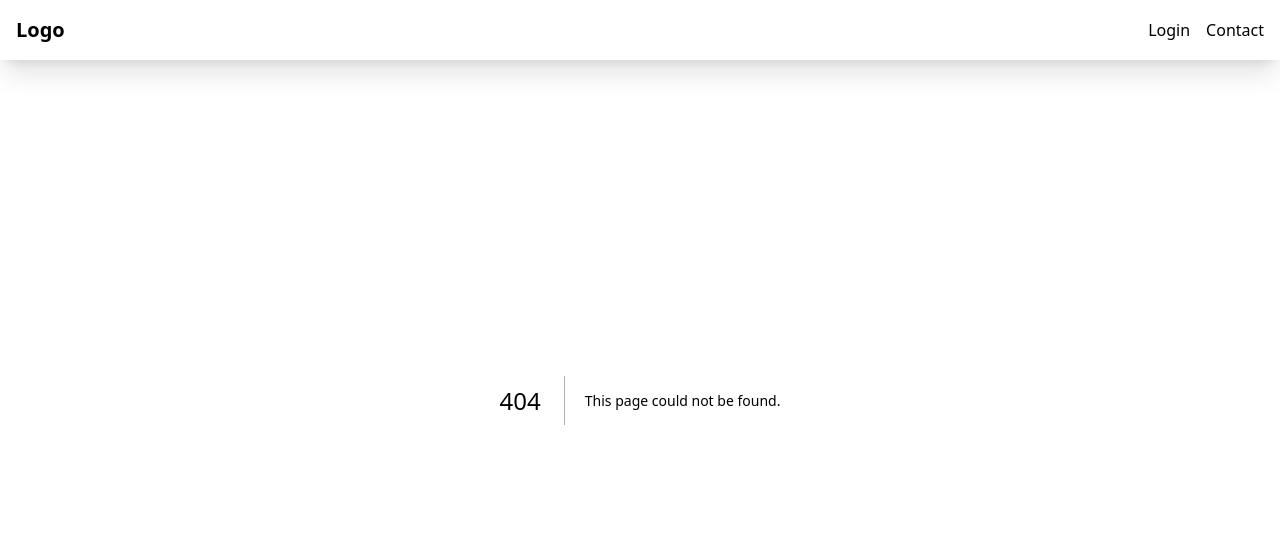
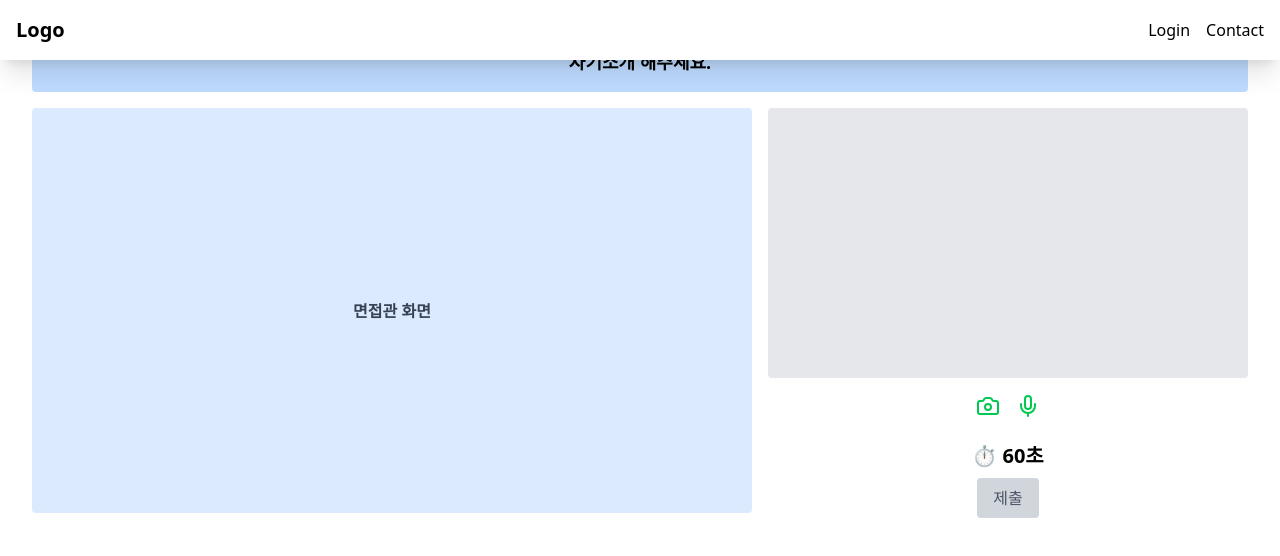
Before and after one commit to sk-final-2/front, a Next.js app: page /interview in a window 1280 px wide. Before the commit this address had no page. Shown: the top 556 px of the page. Built offline with nearby package versions, Linux system fonts and the light colour scheme; no server answers.

Commit message:
기본적인 면접페이지 ui 및 로직

```diff
--- a/package.json
+++ b/package.json
@@ -11,6 +11,7 @@
   "dependencies": {
     "@reduxjs/toolkit": "^2.8.2",
     "axios": "^1.11.0",
+    "lucide-react": "^0.534.0",
     "next": "15.4.1",
     "react": "19.1.0",
     "react-dom": "19.1.0"
--- /dev/null
+++ b/src/app/interview/page.tsx
@@ -0,0 +1,124 @@
+"use client";
+
+import { useEffect, useState } from "react";
+import RecordingControls from "@/components/interview/RecordingControls";
+import DeviceSettings from "@/components/interview/DeviceSettings";
+import QuestionDisplay from "@/components/interview/QuestionDisplay";
+import UserVideo from "@/components/interview/UserVideo";
+import InterviewerView from "@/components/interview/InterviewerView";
+
+const questionList = [
+  "자기소개 해주세요.",
+  "우리 회사에 지원한 이유는 무엇인가요?",
+  "최근에 했던 프로젝트를 설명해주세요.",
+];
+
+export default function InterviewPage() {
+  const [currentIndex, setCurrentIndex] = useState(0);
+  const [questionStarted, setQuestionStarted] = useState(false);
+  const [interviewPaused, setInterviewPaused] = useState(false);
+  const [stream, setStream] = useState<MediaStream | null>(null);
+
+  // 🎥 사용자 카메라 스트림 가져오기
+  useEffect(() => {
+    const getStream = async () => {
+      try {
+        const media = await navigator.mediaDevices.getUserMedia({
+          video: true,
+          audio: true,
+        });
+        setStream(media);
+        setQuestionStarted(true); // ✅ 여기서 시작!
+      } catch (err) {
+        alert("카메라/마이크 권한이 필요합니다.");
+      }
+    };
+
+    getStream();
+  }, []);
+
+  // ⏩ 다음 질문 진행
+  const goToNextQuestion = () => {
+    if (currentIndex + 1 < questionList.length) {
+      setCurrentIndex((prev) => prev + 1);
+      setQuestionStarted(false);
+      setTimeout(() => setQuestionStarted(true), 500);
+    } else {
+      alert("면접이 완료되었습니다!");
+    }
+  };
+
+  // 📤 영상 제출 핸들러 (수정필요!!!)
+  const handleSubmit = async (blob: Blob) => {
+    const formData = new FormData();
+    formData.append("video", blob);
+    formData.append("question", questionList[currentIndex]);
+
+    await fetch("/api/interview/submit", {
+      method: "POST",
+      body: formData,
+    });
+
+    goToNextQuestion();
+  };
+
+  // 📡 마이크/카메라 상태 감지 및 인터뷰 정지/재개
+  const handleDeviceToggle = (type: "camera" | "mic", isOn: boolean) => {
+    if (!isOn) {
+      alert(
+        `⚠️ ${
+          type === "camera" ? "카메라" : "마이크"
+        }가 꺼졌습니다. 인터뷰가 일시 중지됩니다.`,
+      );
+      setInterviewPaused(true);
+    } else {
+      const videoTrack = stream?.getVideoTracks()[0];
+      const audioTrack = stream?.getAudioTracks()[0];
+
+      if (videoTrack?.enabled && audioTrack?.enabled) {
+        alert(
+          "✅ 카메라와 마이크가 모두 켜졌습니다. 인터뷰를 다시 시작합니다.",
+        );
+        setInterviewPaused(false);
+        setQuestionStarted(false);
+        setTimeout(() => setQuestionStarted(true), 300);
+      }
+    }
+  };
+
+  return (
+    <div className="p-8 space-y-4">
+      {/* 질문 표시 */}
+      <QuestionDisplay
+        question={questionList[currentIndex]}
+        index={currentIndex}
+        total={questionList.length}
+      />
+
+      <div className="flex gap-4">
+        {/* 면접관 더미 */}
+        <div className="flex-[3]">
+          <InterviewerView />
+        </div>
+
+        {/* 우측 */}
+        <div className="flex-[2] flex flex-col gap-2 items-center">
+          <UserVideo stream={stream} />
+          <DeviceSettings stream={stream} onDeviceToggle={handleDeviceToggle} />
+          {!interviewPaused ? (
+            <RecordingControls
+              stream={stream}
+              questionStarted={questionStarted}
+              onAutoSubmit={handleSubmit}
+              onManualSubmit={handleSubmit}
+            />
+          ) : (
+            <div className="text-red-500 text-sm mt-2">
+              녹화가 일시 중지되었습니다. 카메라/마이크를 다시 켜주세요.
+            </div>
+          )}
+        </div>
+      </div>
+    </div>
+  );
+}
--- /dev/null
+++ b/src/components/interview/DeviceSettings.tsx
@@ -0,0 +1,45 @@
+"use client";
+
+import { useState } from "react";
+import { Camera, CameraOff, Mic, MicOff } from "lucide-react";
+
+interface Props {
+  stream: MediaStream | null;
+  onDeviceToggle: (type: "camera" | "mic", on: boolean) => void;
+}
+
+export default function DeviceSettings({ stream, onDeviceToggle }: Props) {
+  const [cameraOn, setCameraOn] = useState(true);
+  const [micOn, setMicOn] = useState(true);
+
+  // 트랙 ON/OFF 토글
+  const toggleTrack = (type: "video" | "audio", currentOn: boolean) => {
+    if (!stream) return;
+
+    const tracks =
+      type === "video" ? stream.getVideoTracks() : stream.getAudioTracks();
+
+    tracks.forEach((track) => {
+      track.enabled = !currentOn;
+    });
+
+    if (type === "video") {
+      setCameraOn(!currentOn);
+      onDeviceToggle("camera", !currentOn);
+    } else {
+      setMicOn(!currentOn);
+      onDeviceToggle("mic", !currentOn);
+    }
+  };
+
+  return (
+    <div className="flex gap-4 mt-2">
+      <button onClick={() => toggleTrack("video", cameraOn)}>
+        {cameraOn ? <Camera className="text-green-500" /> : <CameraOff className="text-red-500" />}
+      </button>
+      <button onClick={() => toggleTrack("audio", micOn)}>
+        {micOn ? <Mic className="text-green-500" /> : <MicOff className="text-red-500" />}
+      </button>
+    </div>
+  );
+}
--- /dev/null
+++ b/src/components/interview/InterviewerView.tsx
@@ -0,0 +1,7 @@
+export default function InterviewerView() {
+  return (
+    <div className="flex-1 bg-blue-100 aspect-video flex items-center justify-center rounded">
+      <span className="text-gray-700 font-semibold">면접관 화면</span>
+    </div>
+  );
+}
--- /dev/null
+++ b/src/components/interview/QuestionDisplay.tsx
@@ -0,0 +1,15 @@
+interface QuestionDisplayProps {
+  question: string;
+  index: number;
+  total: number;
+}
+
+export default function QuestionDisplay({ question, index, total }: QuestionDisplayProps) {
+  return (
+    <div className="bg-blue-200 p-4 text-center text-lg font-bold rounded">
+      {/* <p>{`질문 ${index + 1} / ${total}`} {question}</p> */}
+      <p>{question}</p>
+      {/* <p className="mt-2">{question}</p> */}
+    </div>
+  );
+}
--- /dev/null
+++ b/src/components/interview/RecordingControls.tsx
@@ -0,0 +1,100 @@
+"use client";
+
+import { useEffect, useRef, useState } from "react";
+
+interface Props {
+  questionStarted: boolean;
+  onAutoSubmit: (video: Blob) => void;
+  onManualSubmit: (video: Blob) => void;
+  stream: MediaStream | null; // UserVideo 컴포넌트에서 전달받은 스트림
+}
+
+export default function RecordingControls({
+  questionStarted,
+  onAutoSubmit,
+  onManualSubmit,
+  stream,
+}: Props) {
+  const [timeLeft, setTimeLeft] = useState(60);
+  const [canSubmit, setCanSubmit] = useState(false);
+  const mediaRecorderRef = useRef<MediaRecorder | null>(null);
+  const chunksRef = useRef<BlobPart[]>([]);
+  const timerRef = useRef<NodeJS.Timeout | null>(null);
+
+  // 🔴 녹화 시작
+  const startRecording = () => {
+    if (!stream) return;
+    chunksRef.current = [];
+
+    const recorder = new MediaRecorder(stream);
+    mediaRecorderRef.current = recorder;
+
+    recorder.ondataavailable = (e) => {
+      chunksRef.current.push(e.data);
+    };
+
+    recorder.start();
+  };
+
+  // ⏹ 녹화 종료 및 Blob 반환
+  const stopRecording = (): Blob => {
+    const recorder = mediaRecorderRef.current;
+    if (recorder && recorder.state !== "inactive") {
+      recorder.stop();
+    }
+    const blob = new Blob(chunksRef.current, { type: "video/webm" });
+    return blob;
+  };
+
+  // 🔁 질문 시작되면 타이머 + 녹화
+  useEffect(() => {
+    if (questionStarted && stream) {
+      startRecording();
+      setTimeLeft(60);
+      setCanSubmit(false);
+
+      timerRef.current = setInterval(() => {
+        setTimeLeft((prev) => {
+          if (prev <= 1) {
+            clearInterval(timerRef.current!);
+            const blob = stopRecording();
+            onAutoSubmit(blob); // 자동 제출
+            return 0;
+          }
+          if (prev === 55) {
+            setCanSubmit(true); // 5초 경과 후 제출 가능
+          }
+          return prev - 1;
+        });
+      }, 1000);
+    }
+
+    return () => {
+      clearInterval(timerRef.current!);
+    };
+  }, [questionStarted, stream]);
+
+  // 🟡 수동 제출 클릭
+  const handleManualSubmit = () => {
+    clearInterval(timerRef.current!);
+    const blob = stopRecording();
+    onManualSubmit(blob);
+  };
+
+  return (
+    <div className="flex flex-col items-center gap-2 mt-4">
+      <div className="text-xl font-semibold">
+        ⏱️ {timeLeft}초
+      </div>
+      <button
+        className={`px-4 py-2 rounded ${
+          canSubmit ? "bg-blue-500 text-white" : "bg-gray-300 text-gray-600"
+        }`}
+        onClick={handleManualSubmit}
+        disabled={!canSubmit}
+      >
+        제출
+      </button>
+    </div>
+  );
+}
--- /dev/null
+++ b/src/components/interview/UserVideo.tsx
@@ -0,0 +1,24 @@
+import { useEffect, useRef } from "react";
+
+interface UserVideoProps {
+  stream: MediaStream | null;
+}
+
+export default function UserVideo({ stream }: UserVideoProps) {
+  const videoRef = useRef<HTMLVideoElement>(null);
+
+  useEffect(() => {
+    if (videoRef.current && stream) {
+      videoRef.current.srcObject = stream;
+    }
+  }, [stream]);
+
+  return (
+    <video
+      ref={videoRef}
+      autoPlay
+      muted
+      className="w-full aspect-video bg-gray-200 rounded object-cover"
+    />
+  );
+}
```
Also changed, not shown: 1 other file (tests, documents, lock files or other folders).
